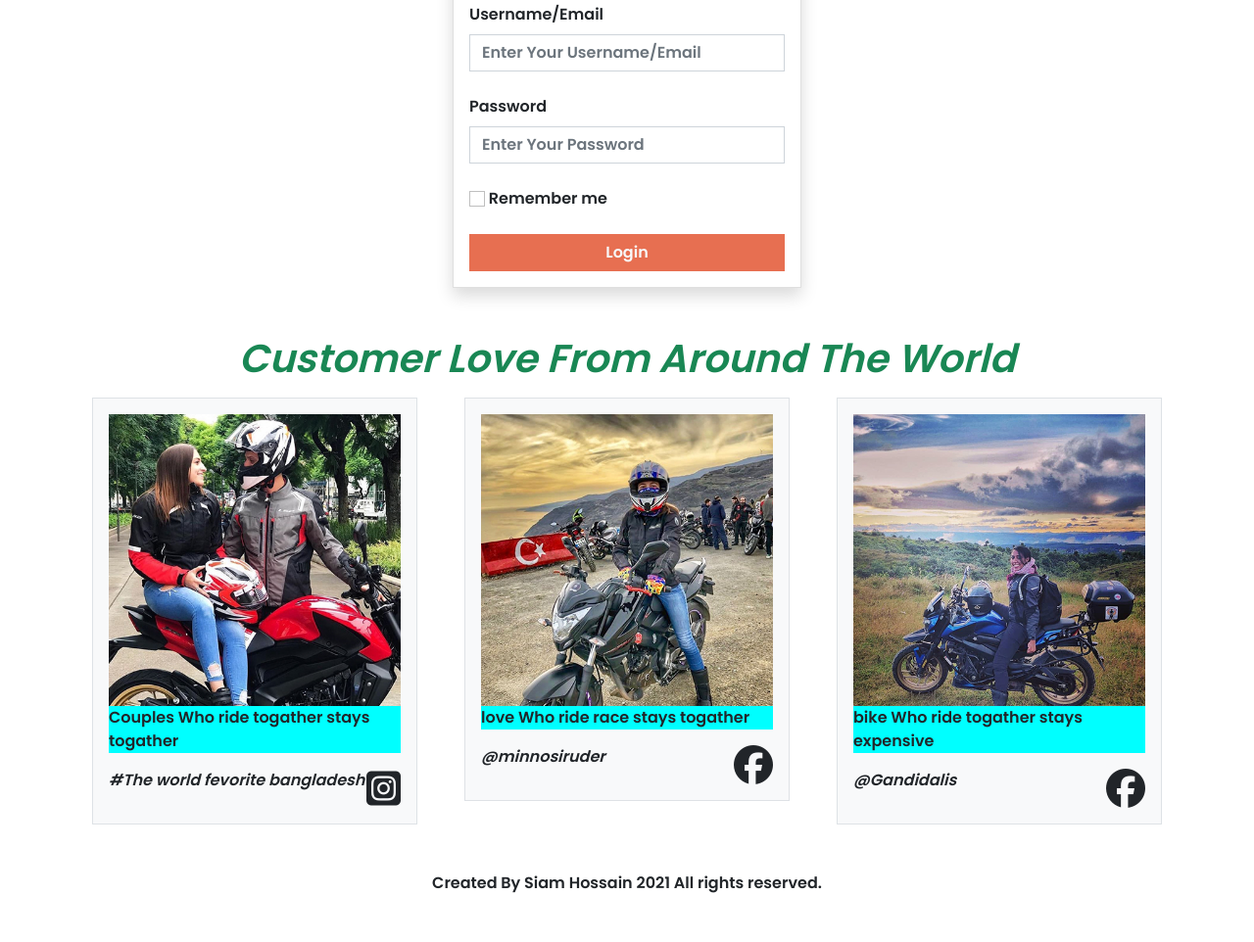
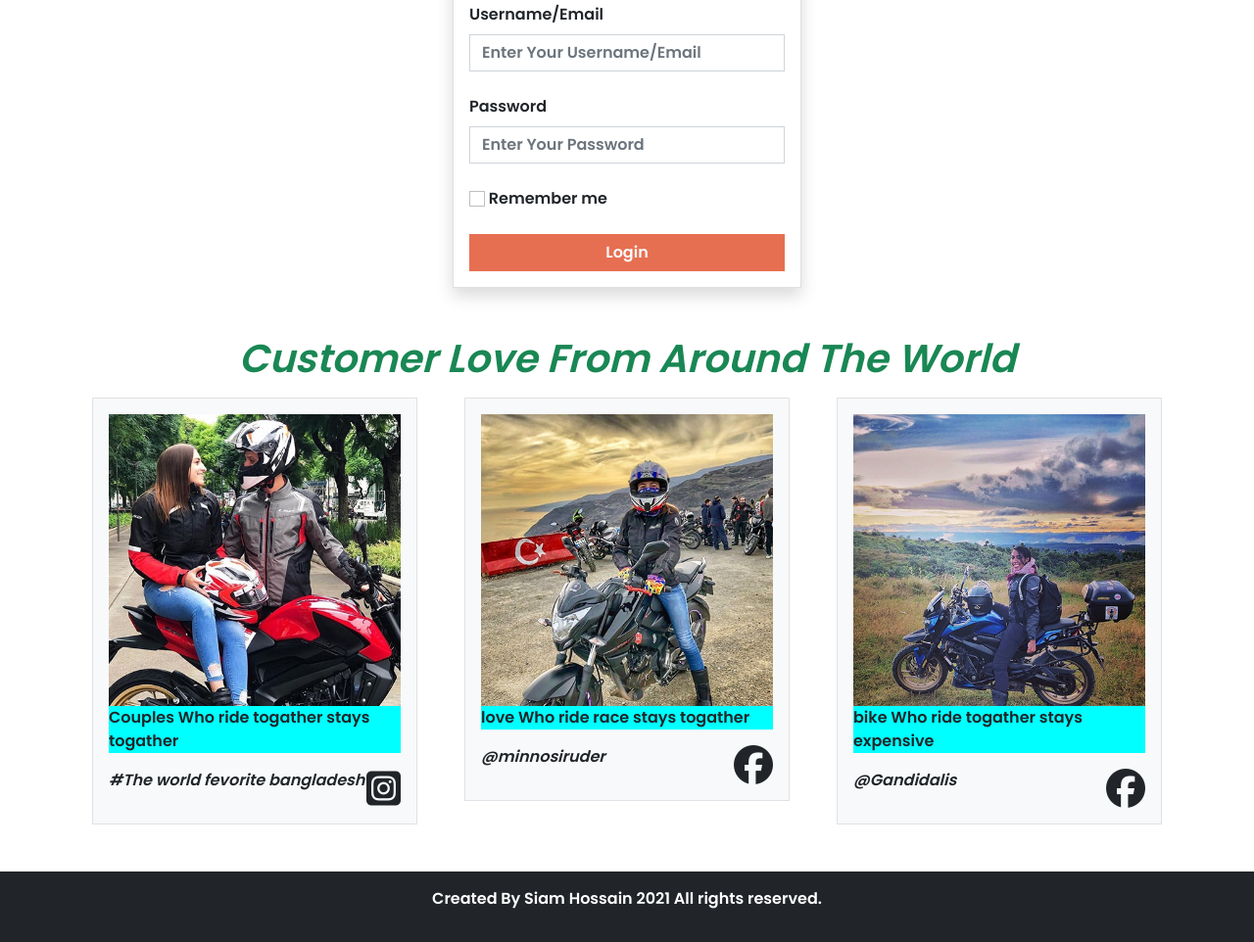
Before and after one commit to siam3371/honda-cbr, a plain HTML site: page index.html in a window 1280 px wide. Shown: the part 3106-4068 px from the top of the page at 98% size. Before the commit the page ends 4036 px from the top, so only its background shows below. Drawn offline with nearby package versions, Linux system fonts and the light colour scheme.

Commit message:
honda commit

```diff
--- a/index.html
+++ b/index.html
@@ -578,7 +578,7 @@
         </div>
       </section>
     </main>
-<footer class="text-center">
+<footer class="text-center bg-dark text-white p-3">
    <p>Created By Siam Hossain 2021 All rights reserved.</p></p>
 </footer>
     <!---------- Bootstrap js ------ -->
```
